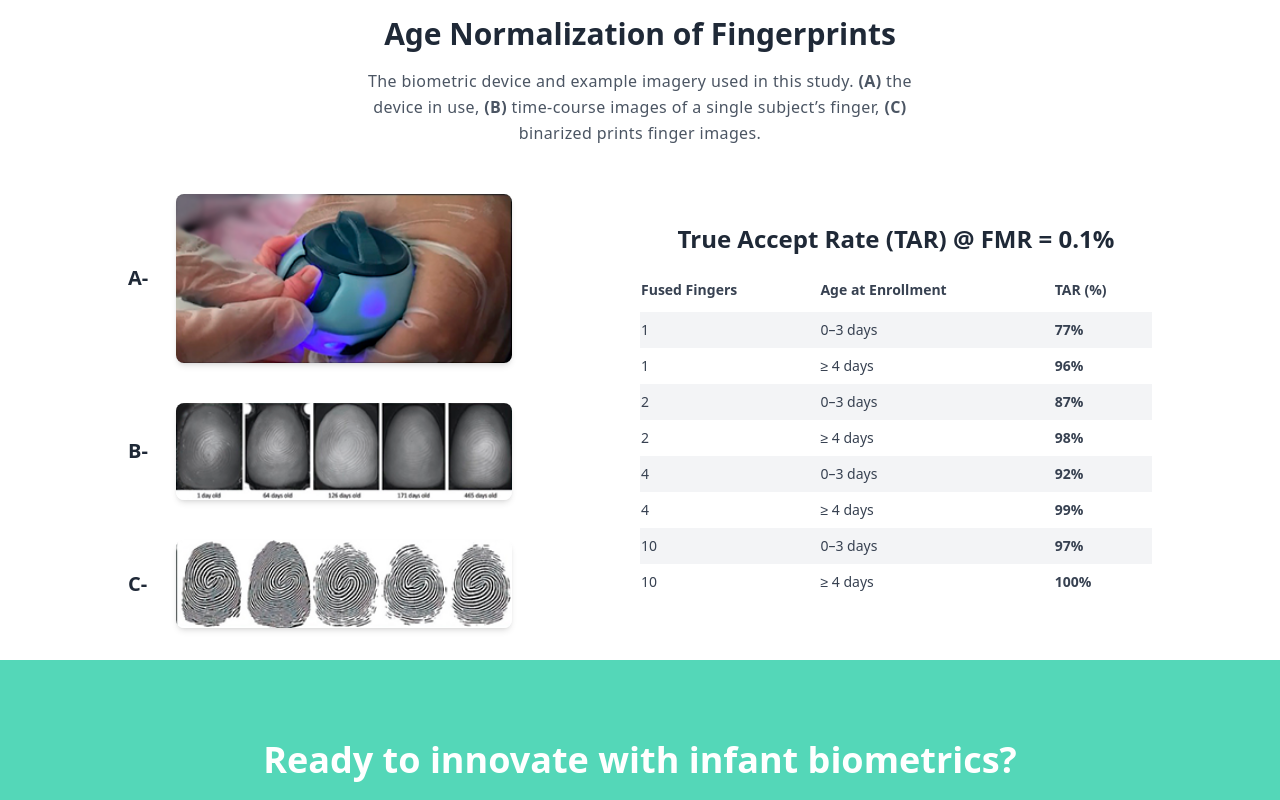
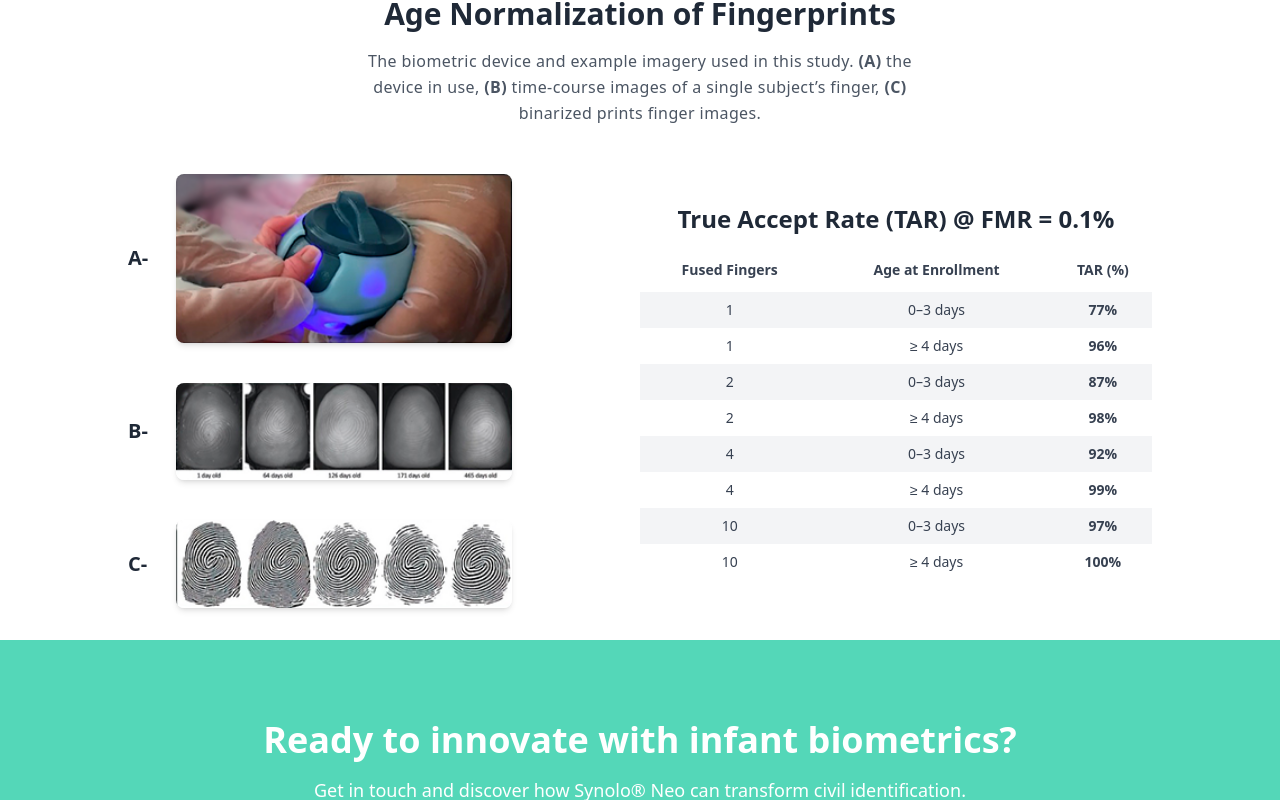
Before and after one commit to danielbarcheta/synolobiometrics, a React (Vite) app: page /#/technology in a window 1280 px wide. Shown: the part 1990-2790 px from the top of the page. Built offline with nearby package versions, Linux system fonts and the light colour scheme.

Commit message:
fix(centralizarTabela)

```diff
--- a/src/components/FeaturesSection.jsx
+++ b/src/components/FeaturesSection.jsx
@@ -33,7 +33,7 @@ export function FeaturesSection({ features }) {
               >
                 <Icon className="w-10 h-10 text-white" />
                 <h3 className="text-xl font-semibold text-white">{f.title}</h3>
-                <p className="text-gray-300">{f.text}</p>
+                <p className="text-gray-300 text-sm">{f.text}</p>
               </motion.div>
             );
           })}
--- a/src/components/FingerprintAnalysis.jsx
+++ b/src/components/FingerprintAnalysis.jsx
@@ -16,7 +16,6 @@ export function FingerprintAnalysis() {
       </div>
 
       <div className="flex flex-col md:flex-row items-center justify-center gap-32 px-4">
-
         <div className="flex flex-col space-y-10 w-full max-w-sm">
           <div className="flex items-center gap-4">
             <div className="text-xl font-bold min-w-[2rem]">A-</div>
@@ -37,12 +36,12 @@ export function FingerprintAnalysis() {
             True Accept Rate (TAR) @ FMR = 0.1%
           </h3>
           <div className="overflow-x-auto w-full">
-            <table className="w-full text-left text-gray-700">
+            <table className="w-full text-gray-700">
               <thead>
                 <tr>
-                  <th className="pb-3 text-sm font-semibold">Fused Fingers</th>
-                  <th className="pb-3 text-sm font-semibold">Age at Enrollment</th>
-                  <th className="pb-3 text-sm font-semibold">TAR (%)</th>
+                  <th className="pb-3 text-sm font-semibold text-center">Fused Fingers</th>
+                  <th className="pb-3 text-sm font-semibold text-center">Age at Enrollment</th>
+                  <th className="pb-3 text-sm font-semibold text-center">TAR (%)</th>
                 </tr>
               </thead>
               <tbody>
@@ -57,9 +56,9 @@ export function FingerprintAnalysis() {
                   { fingers: 10, age: "≥ 4 days", tar: "100%" },
                 ].map((row, index) => (
                   <tr key={index} className={index % 2 === 0 ? "bg-gray-100" : ""}>
-                    <td className="py-2 text-sm font-medium">{row.fingers}</td>
-                    <td className="py-2 text-sm">{row.age}</td>
-                    <td className="py-2 text-sm font-semibold">{row.tar}</td>
+                    <td className="py-2 text-sm font-medium text-center">{row.fingers}</td>
+                    <td className="py-2 text-sm text-center">{row.age}</td>
+                    <td className="py-2 text-sm font-semibold text-center">{row.tar}</td>
                   </tr>
                 ))}
               </tbody>
--- a/src/constants/index.js
+++ b/src/constants/index.js
@@ -339,7 +339,9 @@ export const pressData = [
     link: "https://www.biometricupdate.com/201806/potential-breakthrough-in-infant-biometrics-heads-for-trial-in-kenya-after-id4africa-appeal",
     image: biometricupdate,
   },
-];export const productHighlights = {
+];
+
+export const productHighlights = {
   hero: {
     title: "Synolo® Neo",
     subtitle: "Total biometrics from birth",
```
